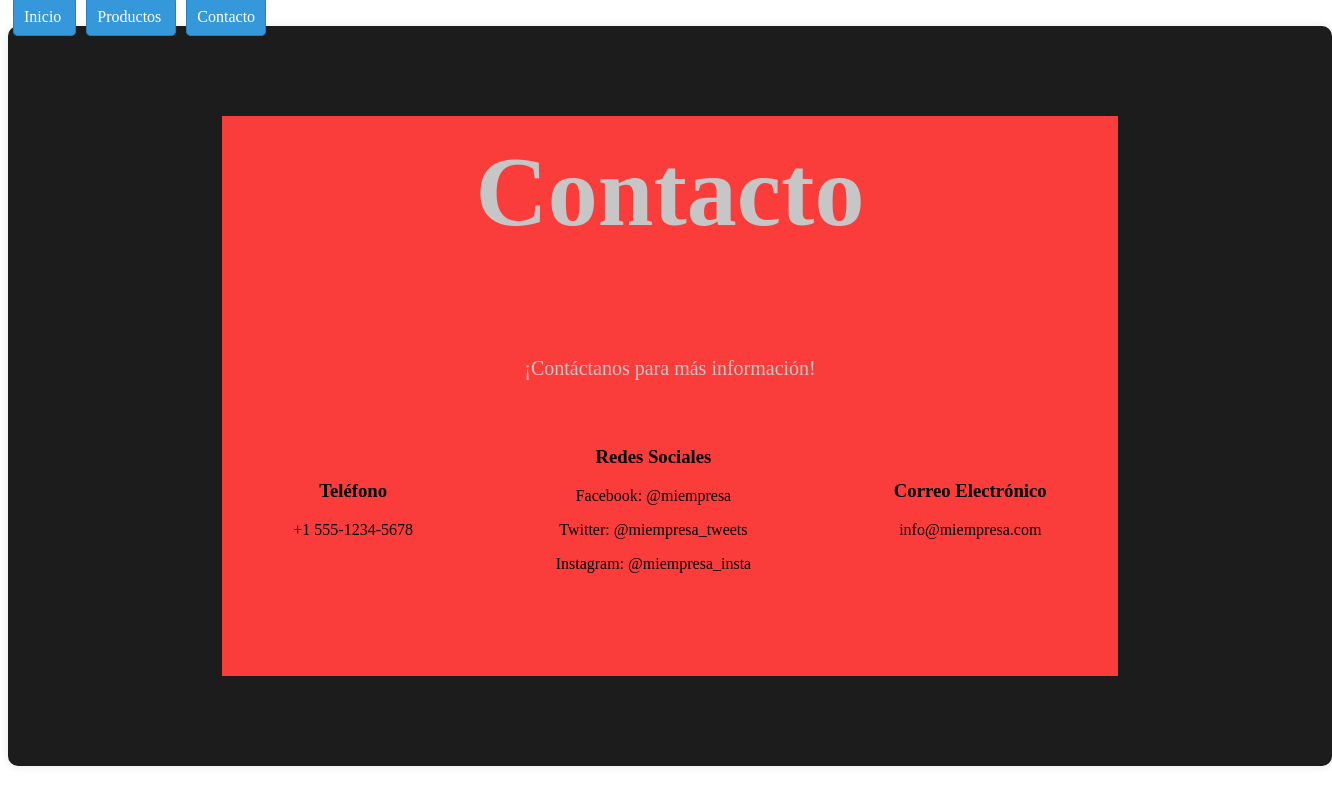
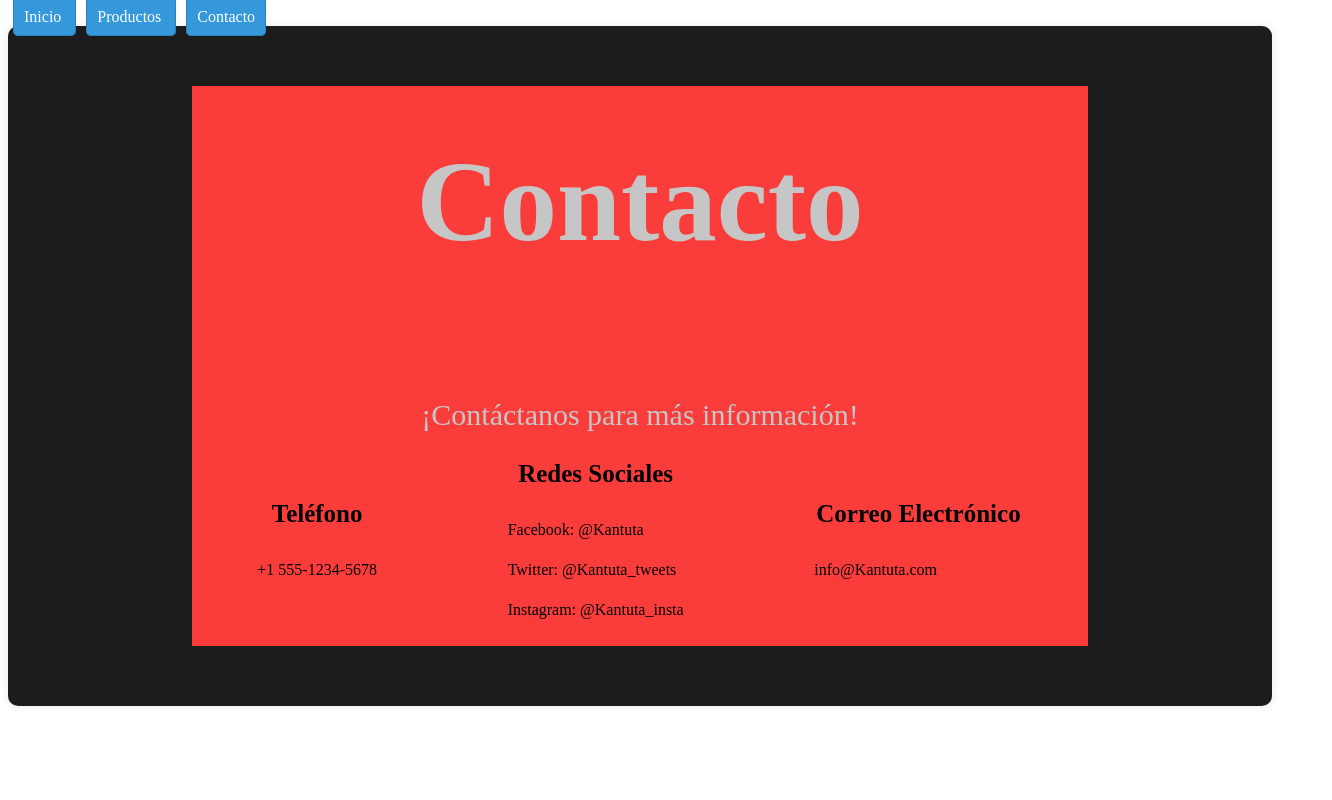
Before and after one commit to Renevc14/FinalTecWeb, an Angular app in the folder frontend/mi-tienda-main/: page /contacto in a window 1280 px wide. Shown: the whole page, 1332 px wide, since content can reach past the window. Built offline with nearby package versions, Linux system fonts and the light colour scheme.

Commit message:
contacto realizado

```diff
--- a/frontend/mi-tienda-main/src/app/paginas/contacto/contacto.component.html
+++ b/frontend/mi-tienda-main/src/app/paginas/contacto/contacto.component.html
@@ -15,17 +15,15 @@
 
       <div class="redes-sociales">
         <h3>Redes Sociales</h3>
-        <p>Facebook: @miempresa</p>
-        <p>Twitter: @miempresa_tweets</p>
-        <p>Instagram: @miempresa_insta</p>
+        <p>Facebook: @Kantuta</p>
+        <p>Twitter: @Kantuta_tweets</p>
+        <p>Instagram: @Kantuta_insta</p>
       </div>
 
       <div class="correo">
         <h3>Correo Electrónico</h3>
-        <p>info@miempresa.com</p>
+        <p>info@Kantuta.com</p>
       </div>
-
-
     </div>
 
 
--- a/frontend/mi-tienda-main/src/app/paginas/contacto/contacto.component.scss
+++ b/frontend/mi-tienda-main/src/app/paginas/contacto/contacto.component.scss
@@ -2,7 +2,7 @@
 
 .contacto-container {
   background-color: #1c1c1c;
-  padding: 30px;
+  // padding: 30px;
   border-radius: 10px;
   box-shadow: 0 0 10px rgba(0, 0, 0, 0.1);
   text-align: center;
@@ -20,7 +20,7 @@
 }
 .containerSubtitulo{
   width: 100%;
-  height: 40%;
+  height: 60%;
   display: flex;
   align-items: center;
   justify-content: center;
@@ -28,7 +28,7 @@
 }
 .informacion-contacto{
   width: 100%;
-  height: 60%;
+  height: 40%;
   display: flex;
   justify-content: space-around;
   align-items: center;
@@ -36,15 +36,25 @@
 }
 
 .tituloContacto{
-  font-size: 100px;
+  font-size: 115px;
   color: #c6c6c6;
 }
 .subContacto{
 
   color: #c6c6c6;
-  font-size: 20px;
+  font-size: 30px;
   padding: 5px;
 
+}
+
+h3{
+  font-size: 25px;
+  padding: 5px;
+}
+p{
+  font-size: 16px;
+  padding: 3px;
+  text-align: left;
 }
 
   // h2 {
```
